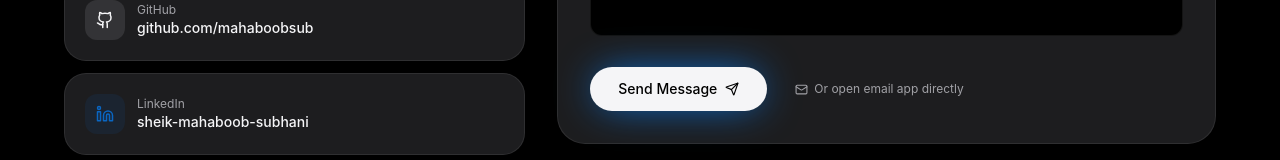
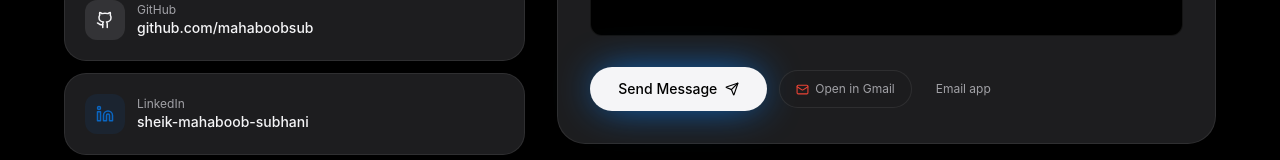
Before and after one commit to mahaboobsub/sheik_mahaboob_subhani_portifolio, a Next.js app: page / in a window 1280 px wide. Shown: the part 11644-11804 px from the top of the page. Built offline with nearby package versions, Linux system fonts and the light colour scheme.

Commit message:
fix(contact): handle FormSubmit activation status with alert and add direct Open in Gmail button

```diff
--- a/components/sections/ContactFooter.tsx
+++ b/components/sections/ContactFooter.tsx
@@ -41,16 +41,26 @@ export default function ContactFooter() {
         }),
       });
 
-      if (!response.ok) {
-        throw new Error("Failed to send message automatically.");
+      const data = await response.json().catch(() => null);
+
+      if (data && (data.success === true || data.success === "true")) {
+        setFormState("sent");
+        setStatusMessage("✓ Message delivered directly to skmahaboobsubhani62@gmail.com!");
+        setFormData({ name: "", email: "", message: "", honey: "" });
+        setTimeout(() => setFormState("idle"), 6000);
+        return;
       }
 
-      setFormState("sent");
-      setStatusMessage("Message sent! I have received your email and will get back to you shortly.");
-      setFormData({ name: "", email: "", message: "", honey: "" });
-      setTimeout(() => {
-        setFormState("idle");
-      }, 6000);
+      // Check if FormSubmit needs 1-time activation
+      if (data?.message?.toLowerCase().includes("activation")) {
+        setFormState("sent");
+        setStatusMessage(
+          "✉️ FormSubmit sent an 'Activate Form' confirmation email to skmahaboobsubhani62@gmail.com. Please open Gmail (check Inbox & Spam) and click 'Activate Form' once. Once clicked, all future messages arrive instantly!"
+        );
+        return;
+      }
+
+      throw new Error(data?.message || "Failed to send message automatically.");
     } catch {
       // Fallback: If network or adblocker blocked formsubmit, open user's email client
       setFormState("idle");
@@ -253,10 +263,19 @@ export default function ContactFooter() {
                 </button>
 
                 <a
+                  href={`https://mail.google.com/mail/?view=cm&fs=1&to=${profile.email}&su=Portfolio%20Inquiry`}
+                  target="_blank"
+                  rel="noreferrer"
+                  className="inline-flex items-center gap-1.5 rounded-full border border-line bg-card/60 px-4 py-2.5 text-xs text-muted hover:text-text hover:border-accent/40 transition-colors"
+                >
+                  <Mail size={13} className="text-[#ea4335]" /> Open in Gmail
+                </a>
+
+                <a
                   href={`mailto:${profile.email}?subject=Portfolio%20Inquiry`}
-                  className="inline-flex items-center gap-1.5 px-4 py-2.5 text-xs text-muted hover:text-text transition-colors"
+                  className="inline-flex items-center gap-1.5 px-3 py-2.5 text-xs text-muted hover:text-text transition-colors"
                 >
-                  <Mail size={13} /> Or open email app directly
+                  Email app
                 </a>
               </div>
             </form>
```
